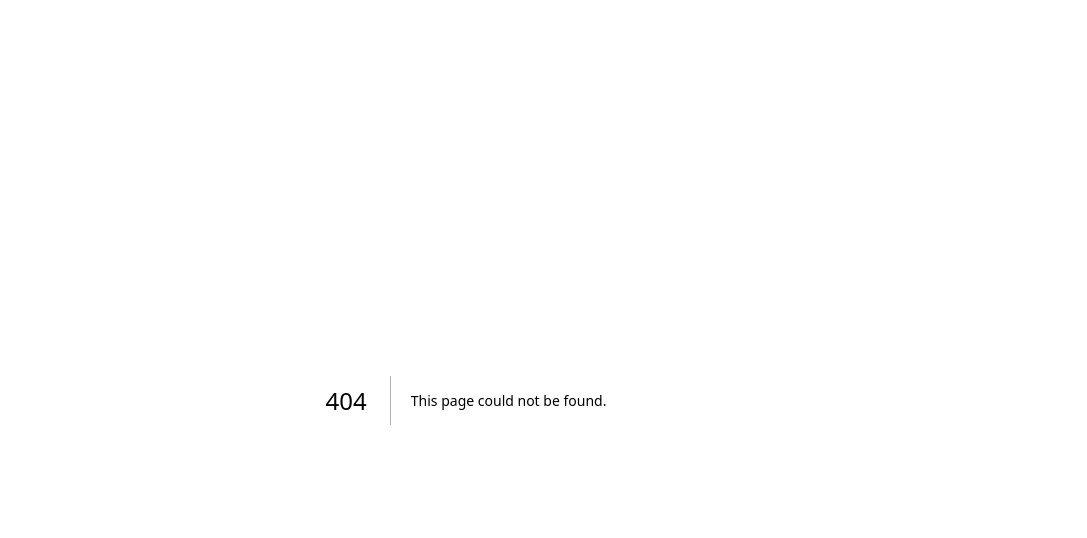
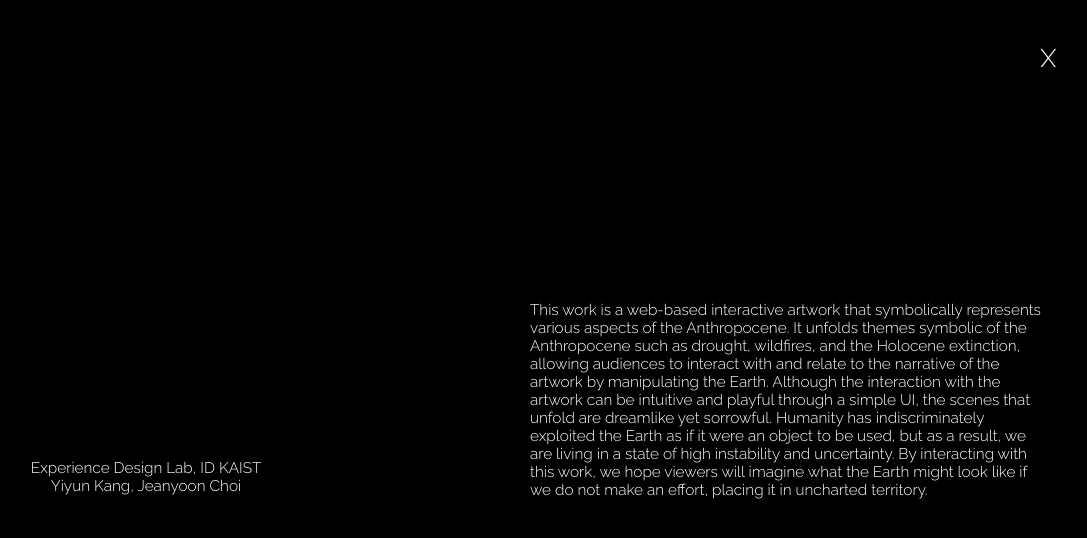
Before and after one commit to XD-Lab-KAIST/paris-2024, a Next.js app: page /credits in a window 1280 px wide. Before the commit this address had no page. Shown: the top 538 px of the page, without its empty margins (174-1261 px from the left). Built offline with nearby package versions, Linux system fonts and the light colour scheme.

Commit message:
Fix: Credits

```diff
--- /dev/null
+++ b/app/credits/page.tsx
@@ -0,0 +1,7 @@
+"use client";
+
+import Credits from "@/foundations/main/credits";
+
+export default function Home() {
+  return <Credits />;
+}
--- a/components/main/index.tsx
+++ b/components/main/index.tsx
@@ -60,7 +60,6 @@ export default function MainComp() {
 
     if (pauseAudioIntervalRef.current) clearInterval(pauseAudioIntervalRef.current);
     pauseAudioIntervalRef.current = setInterval(() => {
-      console.log("61", audioEl, audioEl.volume);
       audioEl.volume = Math.max(0, audioEl.volume - 0.01);
       if (audioEl.volume < 0.05) {
         clearInterval(pauseAudioIntervalRef.current);
@@ -71,7 +70,6 @@ export default function MainComp() {
 
   useEffect(() => {
     try {
-      console.log(uiState);
       if (uiState <= 1) {
         playAudioEl(audioRef1.current);
         if (audioRef1.current) audioRef1.current.currentTime = 0;
--- /dev/null
+++ b/foundations/main/credits/index.tsx
@@ -0,0 +1,74 @@
+import * as S from "./styles";
+import { useState, useEffect, useMemo, useRef } from "react";
+import useMousePos from "@/utils/hooks/useMousePos";
+
+const TEXT = `This work is a web-based interactive artwork that symbolically represents various aspects of the Anthropocene. It unfolds themes symbolic of the Anthropocene such as drought, wildfires, and the Holocene extinction, allowing audiences to interact with and relate to the narrative of the artwork by manipulating the Earth. Although the interaction with the artwork can be intuitive and playful through a simple UI, the scenes that unfold are dreamlike yet sorrowful. Humanity has indiscriminately exploited the Earth as if it were an object to be used, but as a result, we are living in a state of high instability and uncertainty. By interacting with this work, we hope viewers will imagine what the Earth might look like if we do not make an effort, placing it in uncharted territory.`;
+
+export default function Credits({ showCredits = true, setShowCredits = () => {} }: any) {
+  return (
+    <S.Container
+      style={{
+        opacity: showCredits ? 1 : 0,
+      }}
+    >
+      <S.Section>
+        <h1>
+          {"Uncharted Territory".split("").map((letter: string, idx: number) => (
+            <Item key={idx} letter={letter} />
+          ))}
+        </h1>
+        <p style={{ marginTop: "6vw" }}>Experience Design Lab, ID KAIST</p>
+        <p>Yiyun Kang, Jeanyoon Choi</p>
+      </S.Section>
+      <S.Section>{TEXT}</S.Section>
+
+      <S.Cancel
+        onClick={() => {
+          setShowCredits(false);
+        }}
+      >
+        X
+      </S.Cancel>
+
+      <MouseTrackingEl />
+    </S.Container>
+  );
+}
+
+function MouseTrackingEl() {
+  const mousePos = useMousePos();
+
+  return (
+    <>
+      <S.MouseEl
+        style={{
+          left: `${mousePos.x * 100}%`,
+          top: `${mousePos.y * 100}%`,
+        }}
+      />
+    </>
+  );
+}
+
+function Item({ letter }: any) {
+  const [show, setShow] = useState(false);
+
+  return (
+    <span
+      style={{
+        opacity: show ? 1 : 0,
+        transform: show ? "translateY(0)" : "translateY(100%)",
+      }}
+      onMouseEnter={() => {
+        setTimeout(() => {
+          setShow(true);
+        }, 50);
+      }}
+      onMouseLeave={() => {
+        setShow(false);
+      }}
+    >
+      {letter}
+    </span>
+  );
+}
--- /dev/null
+++ b/foundations/main/credits/styles.ts
@@ -0,0 +1,63 @@
+import styled, { css } from "styled-components";
+import { FlexCenterStyle, WholeContainer } from "@/styles/common";
+
+export const Container = styled.div`
+  ${WholeContainer}
+  ${FlexCenterStyle}
+  pointer-events: default;
+  z-index: 30;
+  background: black;
+
+  color: white;
+  font-weight: 300;
+  font-size: 1.2vw;
+  mix-blend-mode: difference;
+
+  transition: all 0.5s;
+
+  font-family: Raleway;
+`;
+
+export const Section = styled.div`
+  width: 40vw;
+  padding: 5vw;
+  height: 100%;
+  ${FlexCenterStyle}
+  flex-direction: column;
+
+  h1 {
+    font-family: "BebasNeue";
+    font-size: 5vw;
+    z-index: 40;
+
+    span {
+      pointer-events: default;
+    }
+  }
+`;
+
+export const MouseEl = styled.div`
+  position: absolute;
+  pointer-events: none;
+  width: 10vw;
+  height: 10vw;
+  z-index: 50;
+
+  border-radius: 50%;
+  mix-blend-mode: difference;
+  transform: translate(-50%, -50%);
+  backdrop-filter: invert(100%);
+`;
+
+export const Cancel = styled.div`
+  position: absolute;
+  top: 2vw;
+  right: 2vw;
+  width: 5vw;
+  height: 5vw;
+  ${FlexCenterStyle}
+  font-size: 2vw;
+  z-index: 50;
+  color: white;
+  cursor: pointer;
+`;
--- a/foundations/main/ui/index.tsx
+++ b/foundations/main/ui/index.tsx
@@ -2,7 +2,7 @@ import * as S from "./styles";
 import { useState, useEffect, useMemo, useRef } from "react";
 import Sidebar from "./sidebar";
 
-const TEXTS = ["Move Around the Trackpad", "Click (Press) to Enter", "Scroll your fingers", "Scroll your fingers", "Move around the Trackpad"];
+const TEXTS = ["Move Around the Trackpad", "Click to Enter", "Scroll Up and Down", "Scroll Up and Down", "Move around the Trackpad"];
 
 export default function UI({ uiState, handleReset }: any) {
   const targetText = useMemo(() => TEXTS[uiState], [uiState]);
```
